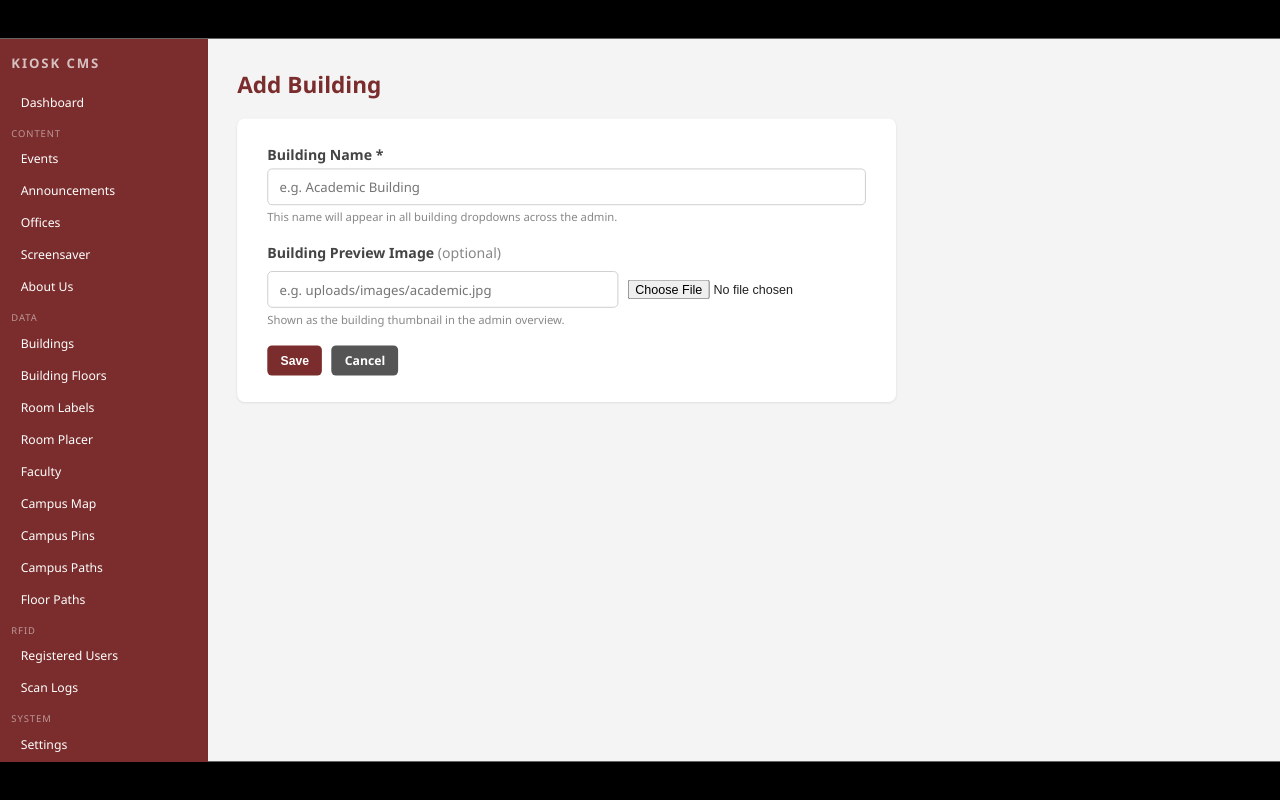
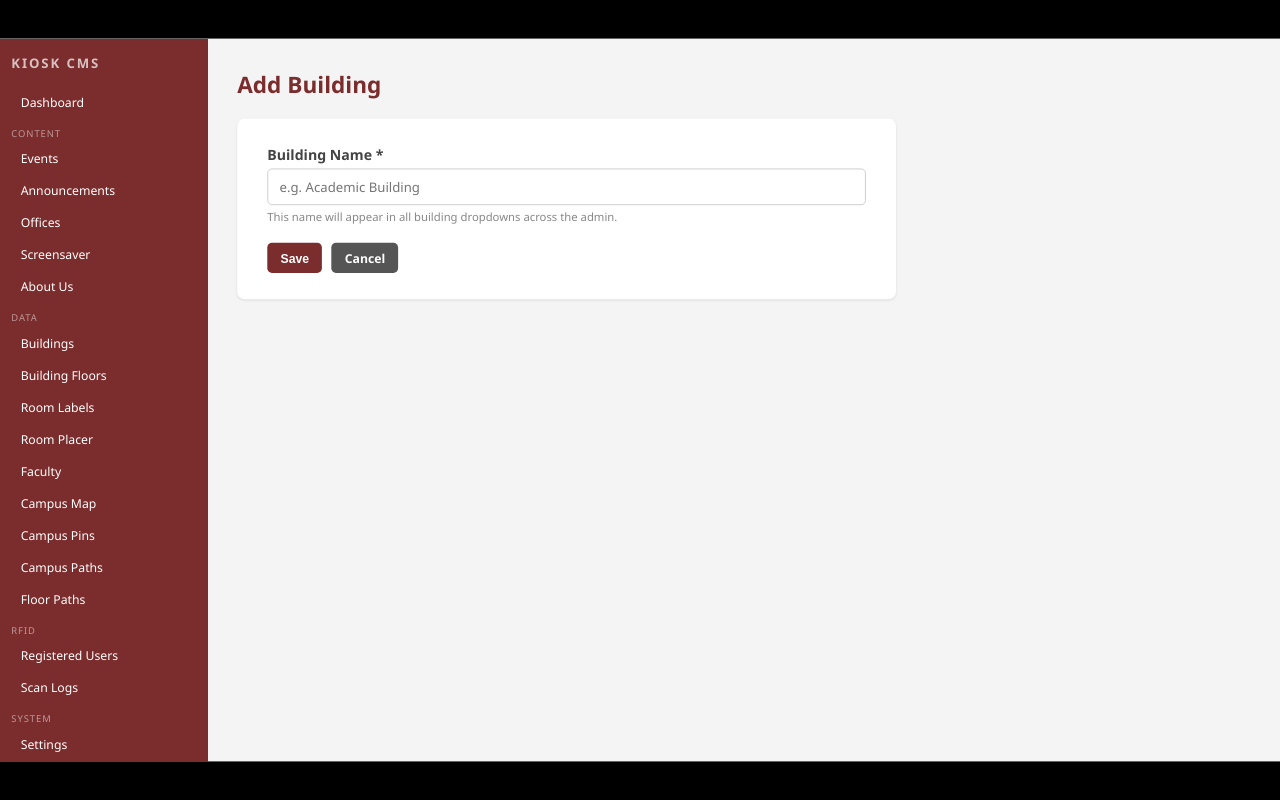
Before and after one commit to janmaaarc/kiosk, a Flask app: template templates/admin/building_form.html in a window 1280 px wide. Run offline with Flask 3, Linux system fonts and the light colour scheme; the template is opened without the code that fills it, so the values that code supplies are empty; data comes from the database, SQL or seed files in the repository.

Commit message:
fix: one-shot highlight guard + remove buildings image from admin UI
- floor_plan: _applyHighlight() now runs at most once per page load,
  preventing toast/showInfo from re-firing on every window resize
- admin/buildings: remove Preview column and image upload field —
  photo management consolidated to Campus Pins only
- building_edit: no longer overwrites buildings.image so existing
  seeded images remain as COALESCE fallback in api/campus-pins

```diff
--- a/kiosk_app/blueprints/content.py
+++ b/kiosk_app/blueprints/content.py
@@ -542,12 +542,10 @@ def building_edit(building_id: int):
             if not name:
                 flash("Building name is required.", "error")
                 return redirect(url_for("content.building_edit", building_id=building_id))
-            image_raw = request.form.get("image", "").strip()
-            image = image_raw if image_raw and _SAFE_IMAGE_PATH_RE.fullmatch(image_raw) else None
             try:
                 conn.execute(
-                    "UPDATE buildings SET name = ?, image = ? WHERE id = ?",
-                    (name, image, building_id)
+                    "UPDATE buildings SET name = ? WHERE id = ?",
+                    (name, building_id)
                 )
                 conn.commit()
             except Exception:
--- a/templates/admin/building_form.html
+++ b/templates/admin/building_form.html
@@ -15,30 +15,6 @@
     <span class="hint">This name will appear in all building dropdowns across the admin.</span>
   </div>
 
-  <div class="form-group">
-    <label>Building Preview Image <span style="font-weight:400;color:#888">(optional)</span></label>
-    {% if building and building['image'] %}
-    <div style="margin-bottom:10px;">
-      <img id="bldg-img-preview"
-           src="{{ url_for('static', filename=building['image']) }}"
-           style="max-width:320px;max-height:180px;object-fit:contain;border-radius:6px;border:1px solid #ddd;display:block;background:#f8f8f8;">
-    </div>
-    {% else %}
-    <div style="margin-bottom:10px;">
-      <img id="bldg-img-preview" src=""
-           style="max-width:320px;max-height:180px;object-fit:contain;border-radius:6px;border:1px solid #ddd;display:none;background:#f8f8f8;">
-    </div>
-    {% endif %}
-    <div class="upload-row">
-      <input type="text" id="bldg-img-path" name="image"
-             value="{{ building['image'] if building else '' }}"
-             placeholder="e.g. uploads/images/academic.jpg">
-      <input type="file" id="bldg-img-file" accept="image/*"
-             onchange="uploadAndPreview('bldg-img-file','bldg-img-path','bldg-img-preview')">
-    </div>
-    <span class="hint">Shown as the building thumbnail in the admin overview.</span>
-  </div>
-
   <div style="display:flex;gap:10px;margin-top:8px;">
     <button type="submit" class="btn btn-primary">Save</button>
     <a href="{{ url_for('content.buildings_list') }}" class="btn btn-secondary">Cancel</a>
--- a/templates/floor_plan.html
+++ b/templates/floor_plan.html
@@ -593,8 +593,10 @@ const ALL_ROOMS = {{ all_rooms_index | default([]) | tojson }};
 })();
 
 const _highlightLoc = new URLSearchParams(window.location.search).get('location');
+let _highlightApplied = false;
 function _applyHighlight() {
-  if (!_highlightLoc) return;
+  if (!_highlightLoc || _highlightApplied) return;
+  _highlightApplied = true;
   document.querySelectorAll('.room-label').forEach(b => {
     if (b.dataset.name.toLowerCase() === _highlightLoc.toLowerCase()) {
       b.classList.add('highlighted');
```
Also changed, not shown: templates/admin/buildings.html (+2 -10 lines).
